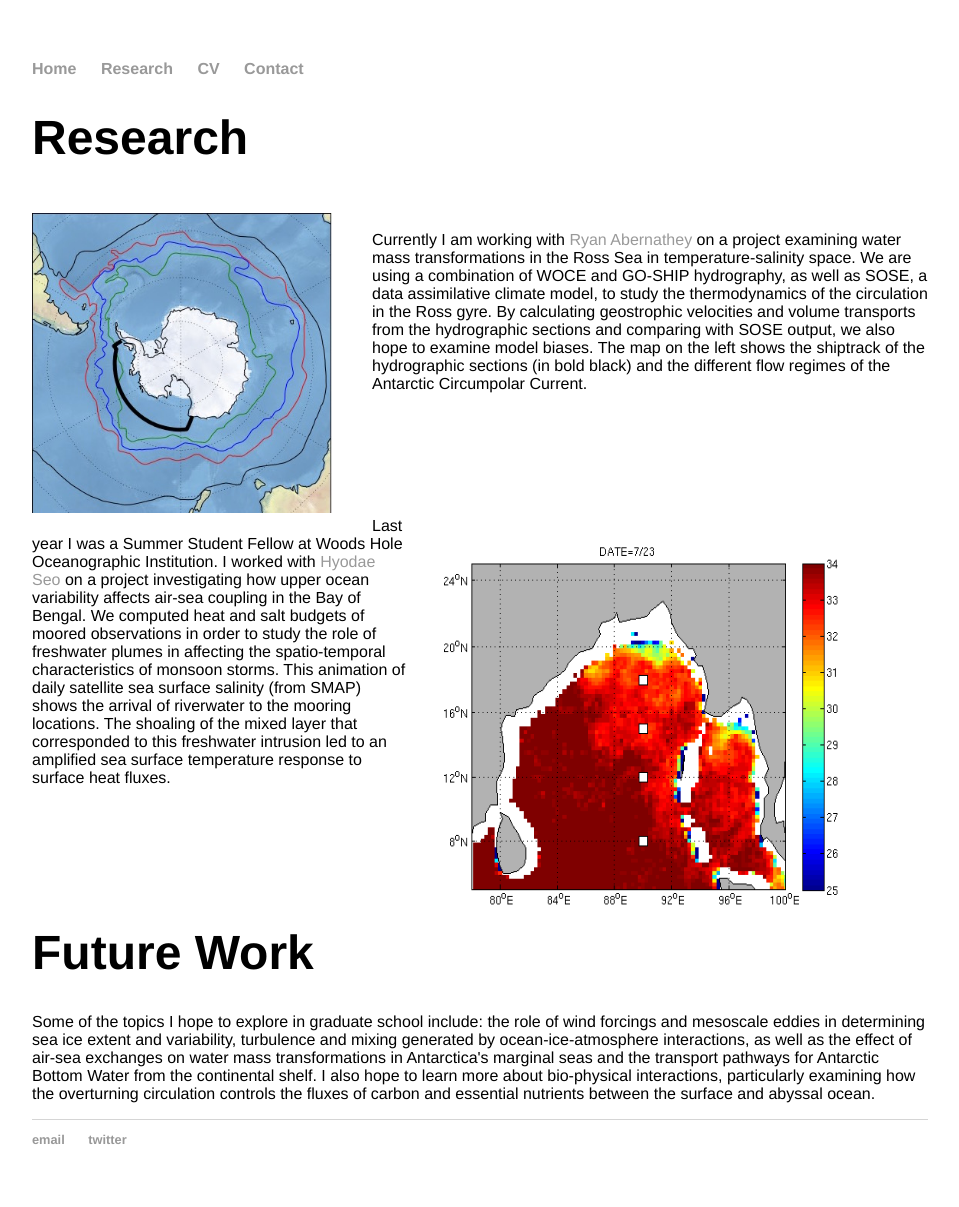
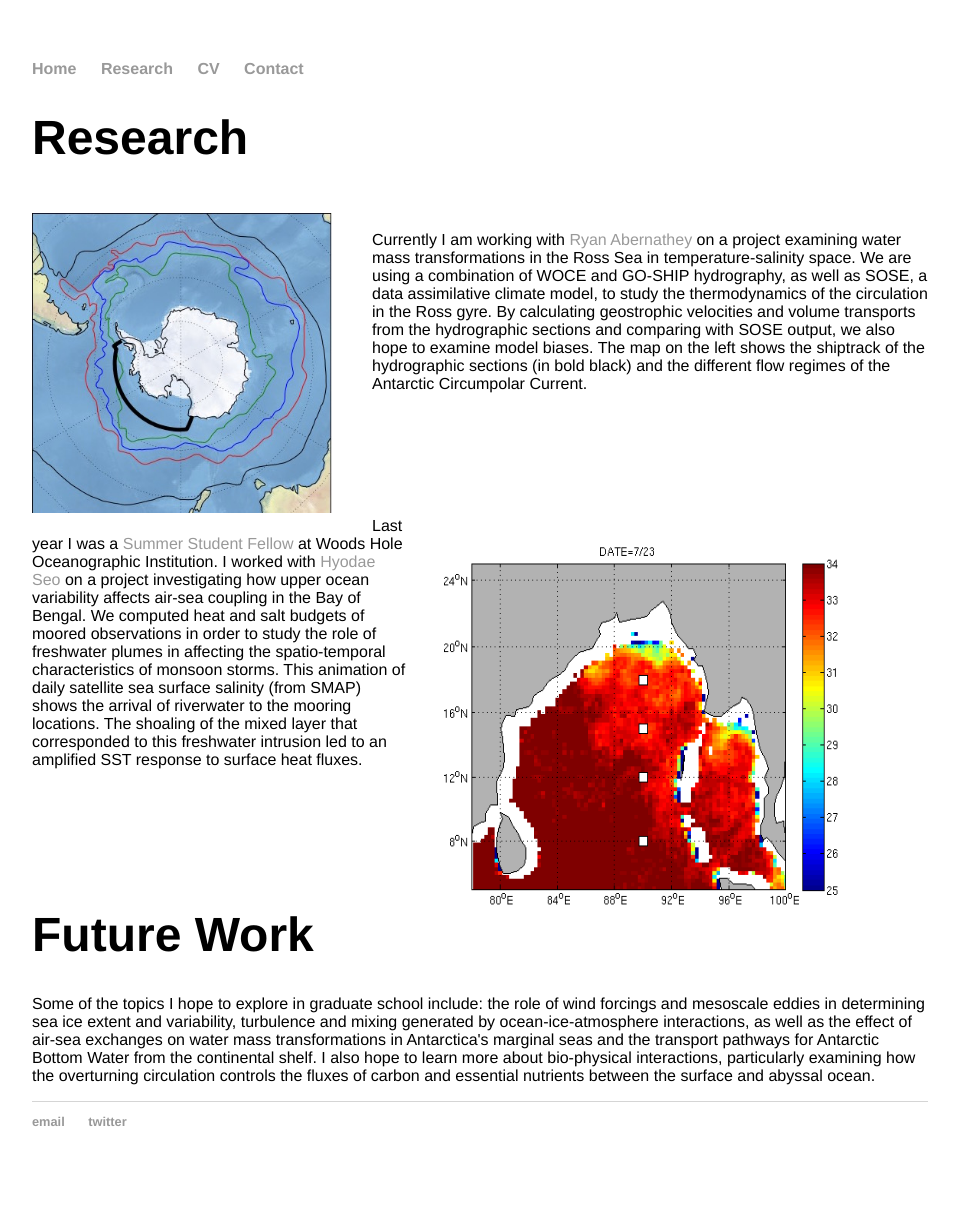
Before and after one commit to cprend/cprend.github.io, a Jekyll site: the page research/index.html, which Jekyll copies as it is, in a window 1280 px wide. Shown: the whole page, without its empty margins (160-1119 px from the left). Built offline with Jekyll 4.4.1, drawn with Linux system fonts in a browser that asks for light colours.

Commit message:
Update index.html

```diff
--- a/research/index.html
+++ b/research/index.html
@@ -31,12 +31,13 @@
 
 			<div>
 			<p style="float: right;"><img style="margin-right:40px" src="aug_sss.gif" width="480" height="400" class="inline"></p>
-			<p>Last year I was a Summer Student Fellow at Woods Hole Oceanographic Institution. I worked with <a href="http://hseo.whoi.edu/">Hyodae Seo</a>
+			<p>Last year I was a <a href="http://www.whoi.edu/main/summer-student-fellowship">Summer Student Fellow</a> at Woods Hole Oceanographic Institution.
+			I worked with <a href="http://hseo.whoi.edu/">Hyodae Seo</a>
 			on a project investigating how upper ocean variability affects air-sea coupling in the Bay of Bengal. We computed heat and salt budgets
 			of moored observations in order to study the role of freshwater plumes in affecting the spatio-temporal characteristics
 			of monsoon storms. This animation of daily satellite sea surface salinity (from SMAP) shows the arrival of riverwater to
 			the mooring locations. The shoaling of the mixed layer that corresponded to this freshwater intrusion led to an amplified
-			sea surface temperature response to surface heat fluxes.</p>
+			SST response to surface heat fluxes.</p>
 			<br/><br/><br/><br/><br/>
 			</div>
 
```
